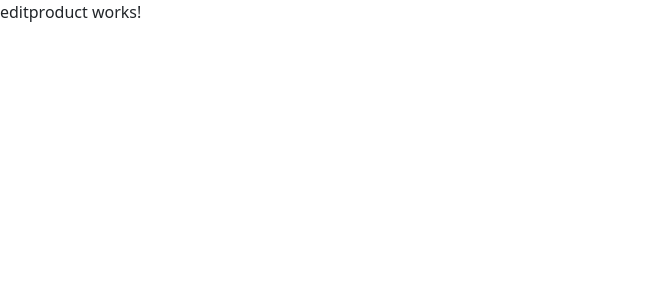
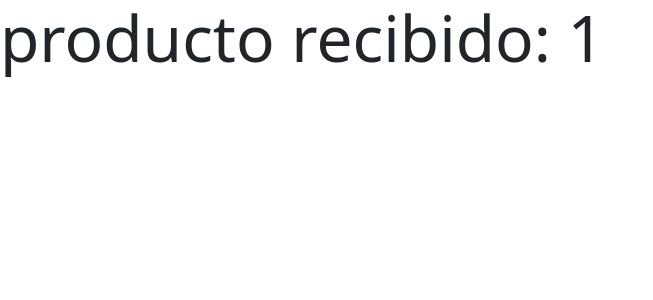
Before and after one commit to ijeyson01/vmtdev-ng, an Angular app: page /edit-product/1 in a window 1280 px wide. Shown: the top 300 px of the page, without its empty margins (0-653 px from the left). Built offline with nearby package versions, Linux system fonts and the light colour scheme.

Commit message:
Rutas con query params parte final

```diff
--- a/src/app/modules/crud/device/device.component.html
+++ b/src/app/modules/crud/device/device.component.html
@@ -19,11 +19,13 @@
                 <td> {{ device.name }}</td>
                 <td> {{ device.quantity | quantityPipe }}</td>
                 <td class="text-end"> {{ device.price | currency}} </td>
-                <td class="text-center"> <app-crud-button
+                <td class="text-center">
+                    <app-crud-button
                     [styleButton]="'primary'"
                     [iconButton]="'refresh'"
                     [device]="device"
                     (clickSave)="updateTable($event)"
+                    (clicView)="goToEditProduct($event)"
                     ></app-crud-button> </td>
             </tr>
         </tbody>
--- a/src/app/modules/crud/device/device.component.ts
+++ b/src/app/modules/crud/device/device.component.ts
@@ -1,7 +1,8 @@
-import { Component, ViewChild } from '@angular/core';
+import { Component, inject, ViewChild } from '@angular/core';
 import { DeviceI } from '../../../interfaces/device.interface';
 import { Modal } from 'bootstrap';
 import { deviceList } from '../../../datasource/device.datasorurce';
+import { Router } from '@angular/router';
 @Component({
   selector: 'app-device',
   templateUrl: './device.component.html',
@@ -10,6 +11,9 @@ import { deviceList } from '../../../datasource/device.datasorurce';
 export class DeviceComponent {
 
   @ViewChild(Modal, {static: true}) deviceModal!: Modal;
+
+  constructor( private router: Router){}
+  //router = inject(Router);
 
   newDeviceName: string = '';
   newDeviceQuantity: number = 0;
@@ -43,4 +47,8 @@ export class DeviceComponent {
     }
     this.deviceList.push(newDevice);
   }
+
+  goToEditProduct(productid: number) {
+    this.router.navigate(['/edit-product/',productid]);
+  }
 }
--- a/src/app/modules/product/editproduct/editproduct.component.html
+++ b/src/app/modules/product/editproduct/editproduct.component.html
@@ -1 +1 @@
-<p>editproduct works!</p>
+<div class="display-3">producto recibido: {{ productid }}</div>
--- a/src/app/modules/product/editproduct/editproduct.component.ts
+++ b/src/app/modules/product/editproduct/editproduct.component.ts
@@ -1,10 +1,19 @@
-import { Component } from '@angular/core';
+import { Component, inject, OnInit } from '@angular/core';
+import { ActivatedRoute } from '@angular/router';
 
 @Component({
   selector: 'app-editproduct',
   templateUrl: './editproduct.component.html',
   styles: ``
 })
-export class EditproductComponent {
+export class EditproductComponent implements OnInit {
 
+
+  route = inject(ActivatedRoute);
+
+  productid!: number;
+
+  ngOnInit(): void {
+    this.productid = Number(this.route.snapshot.paramMap.get('productid'));
+  }
 }
--- a/src/app/modules/shared/crud-button/crud-button.component.html
+++ b/src/app/modules/shared/crud-button/crud-button.component.html
@@ -7,7 +7,7 @@
     (click)="clickEventUpdate()">
     <i class="fa fa-{{ iconButton }}"></i>{{ labelButton }}
 </button>
-<button class="btn btn-outline-primary">
+<button class="btn btn-outline-primary" (click)="clickEventView()">
     Ver
 </button>
 
```
